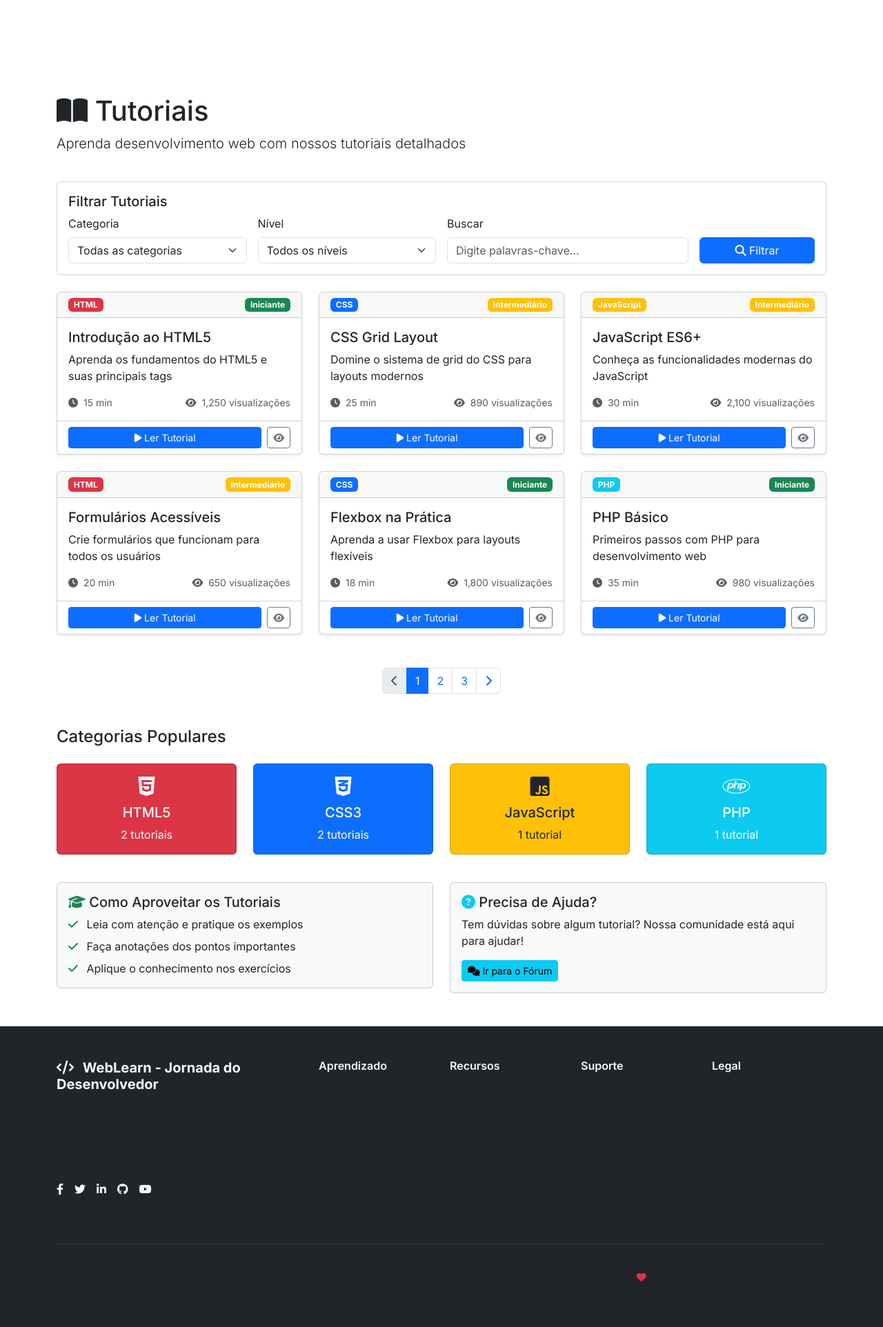
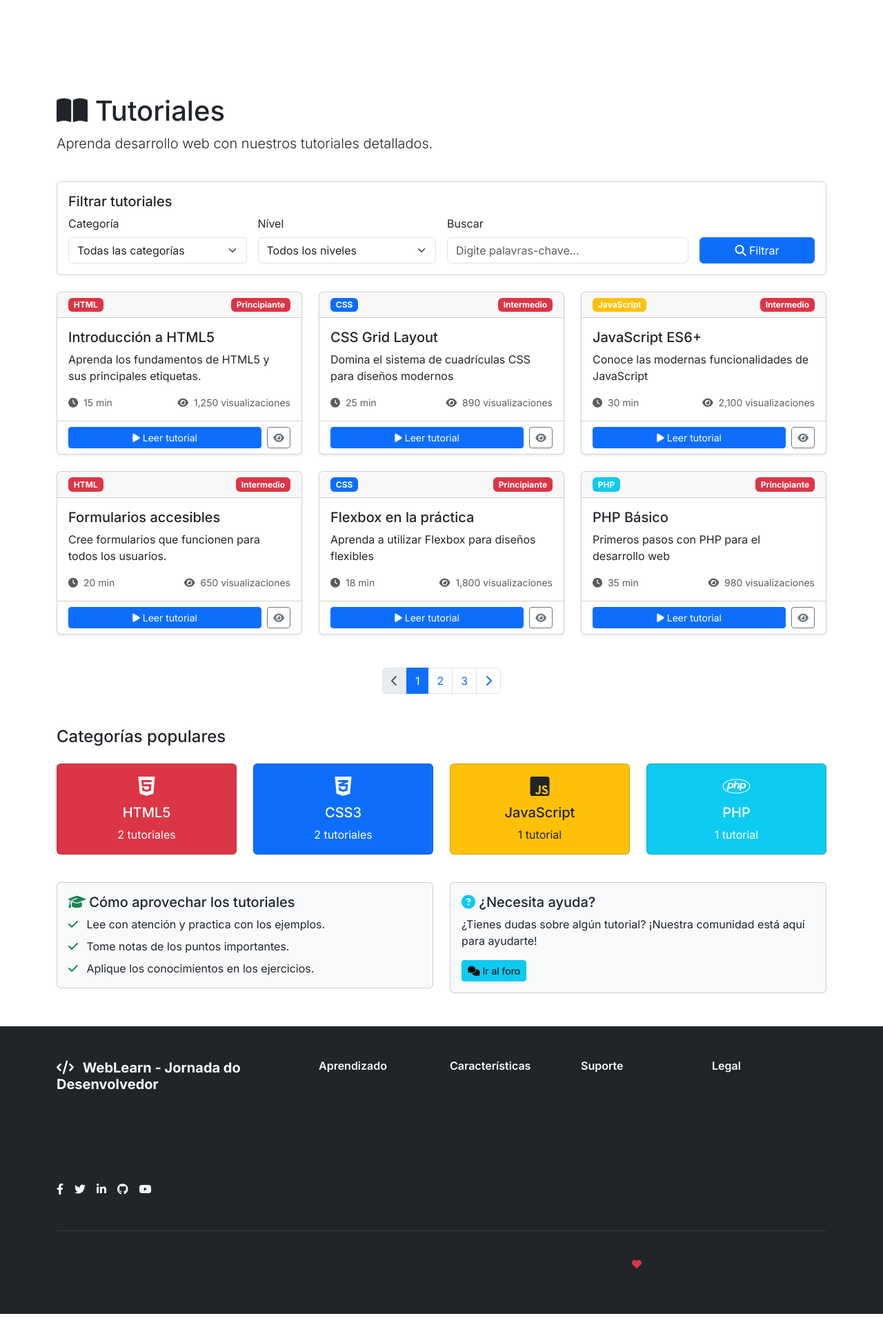
Before and after one commit to nicolasH344/gelsomini-te-amo, a PHP site: page /tutorials_index.php in a window 1280 px wide. Shown: the part 268-2192 px from the top of the page at 69% size. Run offline with PHP 8.4, Linux system fonts and the light colour scheme.

Commit message:
tradução
........

```diff
--- a/es/footer.php
+++ b/es/footer.php
@@ -10,7 +10,7 @@
                         <?php echo t('site_title'); ?>
                     </h5>
                     <p class="text-muted">
-                        <?php echo t('footer_description', 'Plataforma interativa para aprender desenvolvimento web com exercícios práticos, tutoriais detalhados e uma comunidade ativa de desenvolvedores.'); ?>
+                        <?php echo t('footer_description', 'Plataforma interactiva para aprender desarrollo web con ejercicios prácticos, tutoriales detallados y una comunidad de desarrolladores activa.'); ?>
                     </p>
                     <div class="d-flex gap-3">
                         <a href="#" class="text-light" aria-label="Facebook" title="Facebook">
@@ -58,11 +58,11 @@
                 </div>
 
                 <div class="col-lg-2 col-md-6 mb-4">
-                    <h6 class="fw-semibold mb-3"><?php echo t('resources', 'Recursos'); ?></h6>
+                    <h6 class="fw-semibold mb-3"><?php echo t('resources', 'Características'); ?></h6>
                     <ul class="list-unstyled">
                         <li class="mb-2">
                             <a href="#" class="text-muted text-decoration-none">
-                                <?php echo t('documentation', 'Documentação'); ?>
+                                <?php echo t('documentation', 'Documentación'); ?>
                             </a>
                         </li>
                         <li class="mb-2">
@@ -88,12 +88,12 @@
                     <ul class="list-unstyled">
                         <li class="mb-2">
                             <a href="#" class="text-muted text-decoration-none">
-                                <?php echo t('help_center', 'Central de Ajuda'); ?>
+                                <?php echo t('help_center', 'Centro de ayuda'); ?>
                             </a>
                         </li>
                         <li class="mb-2">
                             <a href="#" class="text-muted text-decoration-none">
-                                <?php echo t('contact', 'Contato'); ?>
+                                <?php echo t('contact', 'Contacto'); ?>
                             </a>
                         </li>
                         <li class="mb-2">
@@ -114,22 +114,22 @@
                     <ul class="list-unstyled">
                         <li class="mb-2">
                             <a href="#" class="text-muted text-decoration-none">
-                                <?php echo t('privacy_policy', 'Política de Privacidade'); ?>
+                                <?php echo t('privacy_policy', 'política de privacidad'); ?>
                             </a>
                         </li>
                         <li class="mb-2">
                             <a href="#" class="text-muted text-decoration-none">
-                                <?php echo t('terms_of_service', 'Termos de Serviço'); ?>
+                                <?php echo t('terms_of_service', 'Términos de servicio'); ?>
                             </a>
                         </li>
                         <li class="mb-2">
                             <a href="#" class="text-muted text-decoration-none">
-                                <?php echo t('cookies', 'Cookies'); ?>
+                                <?php echo t('cookies', 'Galletas'); ?>
                             </a>
                         </li>
                         <li class="mb-2">
                             <a href="#" class="text-muted text-decoration-none">
-                                <?php echo t('accessibility_statement', 'Declaração de Acessibilidade'); ?>
+                                <?php echo t('accessibility_statement', 'Declaración de accesibilidad'); ?>
                             </a>
                         </li>
                     </ul>
@@ -142,18 +142,18 @@
                 <div class="col-md-6">
                     <p class="text-muted mb-0">
                         &copy; <?php echo date('Y'); ?> <?php echo t('site_title'); ?>.
-                        <?php echo t('all_rights_reserved', 'Todos os direitos reservados.'); ?>
+                        <?php echo t('all_rights_reserved', 'Reservados todos los derechos.'); ?>
                     </p>
                 </div>
                 <div class="col-md-6 text-md-end">
                     <div class="d-flex justify-content-md-end gap-3 mt-3 mt-md-0">
                         <span class="text-muted small">
                             <i class="fas fa-heart text-danger me-1" aria-hidden="true"></i>
-                            <?php echo t('made_with_love', 'Feito com amor'); ?>
+                            <?php echo t('made_with_love', 'Hecho con amor'); ?>
                         </span>
                         <span class="text-muted small">
                             <i class="fas fa-universal-access me-1" aria-hidden="true"></i>
-                            <?php echo t('accessible_design', 'Design Acessível'); ?>
+                            <?php echo t('accessible_design', 'Diseño accesible'); ?>
                         </span>
                     </div>
                 </div>
@@ -165,8 +165,8 @@
     <button id="backToTop" class="btn btn-primary position-fixed bottom-0 end-0 m-4 rounded-circle"
             style="width: 50px; height: 50px; display: none; z-index: 1000;"
             onclick="scrollToTop()"
-            aria-label="<?php echo t('back_to_top', 'Voltar ao topo'); ?>"
-            title="<?php echo t('back_to_top', 'Voltar ao topo'); ?>">
+            aria-label="<?php echo t('back_to_top', 'Volver arriba'); ?>"
+            title="<?php echo t('back_to_top', 'Volver arriba'); ?>">
         <i class="fas fa-arrow-up" aria-hidden="true"></i>
     </button>
 
--- a/es/tutorials_index.php
+++ b/es/tutorials_index.php
@@ -8,62 +8,62 @@
 require_once 'config.php';
 
 // Definir título da página
-$title = 'Tutoriais';
+$title = 'Tutoriales';
 
 // Dados fictícios de tutoriais para demonstração
 $tutorials = [
     [
         'id' => 1,
-        'title' => 'Introdução ao HTML5',
-        'description' => 'Aprenda os fundamentos do HTML5 e suas principais tags',
+        'title' => 'Introducción a HTML5',
+        'description' => 'Aprenda los fundamentos de HTML5 y sus principales etiquetas.',
         'category' => 'HTML',
         'duration' => '15 min',
-        'level' => 'Iniciante',
+        'level' => 'Principiante',
         'views' => 1250
     ],
     [
         'id' => 2,
         'title' => 'CSS Grid Layout',
-        'description' => 'Domine o sistema de grid do CSS para layouts modernos',
+        'description' => 'Domina el sistema de cuadrículas CSS para diseños modernos',
         'category' => 'CSS',
         'duration' => '25 min',
-        'level' => 'Intermediário',
+        'level' => 'Intermedio',
         'views' => 890
     ],
     [
         'id' => 3,
         'title' => 'JavaScript ES6+',
-        'description' => 'Conheça as funcionalidades modernas do JavaScript',
+        'description' => 'Conoce las modernas funcionalidades de JavaScript',
         'category' => 'JavaScript',
         'duration' => '30 min',
-        'level' => 'Intermediário',
+        'level' => 'Intermedio',
         'views' => 2100
     ],
     [
         'id' => 4,
-        'title' => 'Formulários Acessíveis',
-        'description' => 'Crie formulários que funcionam para todos os usuários',
+        'title' => 'Formularios accesibles',
+        'description' => 'Cree formularios que funcionen para todos los usuarios.',
         'category' => 'HTML',
         'duration' => '20 min',
-        'level' => 'Intermediário',
+        'level' => 'Intermedio',
         'views' => 650
     ],
     [
         'id' => 5,
-        'title' => 'Flexbox na Prática',
-        'description' => 'Aprenda a usar Flexbox para layouts flexíveis',
+        'title' => 'Flexbox en la práctica',
+        'description' => 'Aprenda a utilizar Flexbox para diseños flexibles',
         'category' => 'CSS',
         'duration' => '18 min',
-        'level' => 'Iniciante',
+        'level' => 'Principiante',
         'views' => 1800
     ],
     [
         'id' => 6,
         'title' => 'PHP Básico',
-        'description' => 'Primeiros passos com PHP para desenvolvimento web',
+        'description' => 'Primeros pasos con PHP para el desarrollo web',
         'category' => 'PHP',
         'duration' => '35 min',
-        'level' => 'Iniciante',
+        'level' => 'Principiante',
         'views' => 980
     ]
 ];
@@ -76,13 +76,13 @@
     <!-- Header da página -->
     <div class="row mb-4">
         <div class="col-md-8">
-            <h1><i class="fas fa-book-open" aria-hidden="true"></i> Tutoriais</h1>
-            <p class="lead">Aprenda desenvolvimento web com nossos tutoriais detalhados</p>
+            <h1><i class="fas fa-book-open" aria-hidden="true"></i> Tutoriales</h1>
+            <p class="lead">Aprenda desarrollo web con nuestros tutoriales detallados.</p>
         </div>
         <div class="col-md-4 text-end">
             <?php if (isset($_SESSION['is_admin']) && $_SESSION['is_admin']): ?>
                 <a href="admin.php" class="btn btn-success" role="button">
-                    <i class="fas fa-plus" aria-hidden="true"></i> Gerenciar Tutoriais
+                    <i class="fas fa-plus" aria-hidden="true"></i> Administrar tutoriales
                 </a>
             <?php endif; ?>
         </div>
@@ -91,12 +91,12 @@
     <!-- Filtros -->
     <div class="card mb-4">
         <div class="card-body">
-            <h2 class="h5 card-title">Filtrar Tutoriais</h2>
+            <h2 class="h5 card-title">Filtrar tutoriales</h2>
             <form method="GET" action="tutorials_index.php" class="row g-3">
                 <div class="col-md-3">
-                    <label for="category" class="form-label">Categoria</label>
+                    <label for="category" class="form-label">Categoría</label>
                     <select class="form-select" id="category" name="category">
-                        <option value="">Todas as categorias</option>
+                        <option value="">Todas las categorías</option>
                         <option value="HTML">HTML</option>
                         <option value="CSS">CSS</option>
                         <option value="JavaScript">JavaScript</option>
@@ -107,10 +107,10 @@
                 <div class="col-md-3">
                     <label for="level" class="form-label">Nível</label>
                     <select class="form-select" id="level" name="level">
-                        <option value="">Todos os níveis</option>
-                        <option value="Iniciante">Iniciante</option>
-                        <option value="Intermediário">Intermediário</option>
-                        <option value="Avançado">Avançado</option>
+                        <option value="">Todos los niveles</option>
+                        <option value="Iniciante">Principiante</option>
+                        <option value="Intermediário">Intermedio</option>
+                        <option value="Avançado">Avanzado</option>
                     </select>
                 </div>
 
@@ -161,7 +161,7 @@
                             </span>
                             <span>
                                 <i class="fas fa-eye me-1" aria-hidden="true"></i>
-                                <?php echo number_format($tutorial['views']); ?> visualizações
+                                <?php echo number_format($tutorial['views']); ?> visualizaciones
                             </span>
                         </div>
                     </div>
@@ -170,7 +170,7 @@
                         <div class="d-flex gap-2">
                             <a href="show.php?type=tutorial&id=<?php echo $tutorial['id']; ?>"
                                class="btn btn-primary btn-sm flex-fill">
-                                <i class="fas fa-play" aria-hidden="true"></i> Ler Tutorial
+                                <i class="fas fa-play" aria-hidden="true"></i> Leer tutorial
                             </a>
                             <a href="show.php?type=tutorial&id=<?php echo $tutorial['id']; ?>&preview=1"
                                class="btn btn-outline-secondary btn-sm"
@@ -212,7 +212,7 @@
     <!-- Categorias populares -->
     <div class="row mt-5">
         <div class="col-12">
-            <h2 class="h4 mb-4">Categorias Populares</h2>
+            <h2 class="h4 mb-4">Categorías populares</h2>
         </div>
 
         <div class="col-md-3 col-sm-6 mb-3">
@@ -220,7 +220,7 @@
                 <div class="card-body text-center">
                     <i class="fab fa-html5" style="font-size: 2rem;" aria-hidden="true"></i>
                     <h3 class="h5 mt-2">HTML5</h3>
-                    <p class="mb-0">2 tutoriais</p>
+                    <p class="mb-0">2 tutoriales</p>
                 </div>
             </div>
         </div>
@@ -230,7 +230,7 @@
                 <div class="card-body text-center">
                     <i class="fab fa-css3-alt" style="font-size: 2rem;" aria-hidden="true"></i>
                     <h3 class="h5 mt-2">CSS3</h3>
-                    <p class="mb-0">2 tutoriais</p>
+                    <p class="mb-0">2  tutoriales</p>
                 </div>
             </div>
         </div>
@@ -240,7 +240,7 @@
                 <div class="card-body text-center">
                     <i class="fab fa-js-square" style="font-size: 2rem;" aria-hidden="true"></i>
                     <h3 class="h5 mt-2">JavaScript</h3>
-                    <p class="mb-0">1 tutorial</p>
+                    <p class="mb-0">1  tutorial</p>
                 </div>
             </div>
         </div>
@@ -263,20 +263,20 @@
                 <div class="card-body">
                     <h2 class="h5 card-title">
                         <i class="fas fa-graduation-cap text-success" aria-hidden="true"></i>
-                        Como Aproveitar os Tutoriais
+                        Cómo aprovechar los tutoriales
                     </h2>
                     <ul class="list-unstyled mb-0">
                         <li class="mb-2">
                             <i class="fas fa-check text-success me-2" aria-hidden="true"></i>
-                            Leia com atenção e pratique os exemplos
+                            Lee con atención y practica con los ejemplos.
                         </li>
                         <li class="mb-2">
                             <i class="fas fa-check text-success me-2" aria-hidden="true"></i>
-                            Faça anotações dos pontos importantes
+                            Tome notas de los puntos importantes.
                         </li>
                         <li class="mb-0">
                             <i class="fas fa-check text-success me-2" aria-hidden="true"></i>
-                            Aplique o conhecimento nos exercícios
+                            Aplique los conocimientos en los ejercicios.
                         </li>
                     </ul>
                 </div>
@@ -288,11 +288,11 @@
                 <div class="card-body">
                     <h2 class="h5 card-title">
                         <i class="fas fa-question-circle text-info" aria-hidden="true"></i>
-                        Precisa de Ajuda?
+                               ¿Necesita ayuda?
                     </h2>
-                    <p class="mb-3">Tem dúvidas sobre algum tutorial? Nossa comunidade está aqui para ajudar!</p>
+                    <p class="mb-3">¿Tienes dudas sobre algún tutorial? ¡Nuestra comunidad está aquí para ayudarte!</p>
                     <a href="forum_index.php" class="btn btn-info btn-sm">
-                        <i class="fas fa-comments" aria-hidden="true"></i> Ir para o Fórum
+                        <i class="fas fa-comments" aria-hidden="true"></i> Ir al foro
                     </a>
                 </div>
             </div>
```
Also changed, not shown: es/forum_index.php (+32 -32 lines), es/login.php (+12 -12 lines), es/profile.php (+10 -10 lines), es/progress.php (+12 -12 lines), es/register.php (+24 -24 lines), es/show.php (+35 -35 lines).
